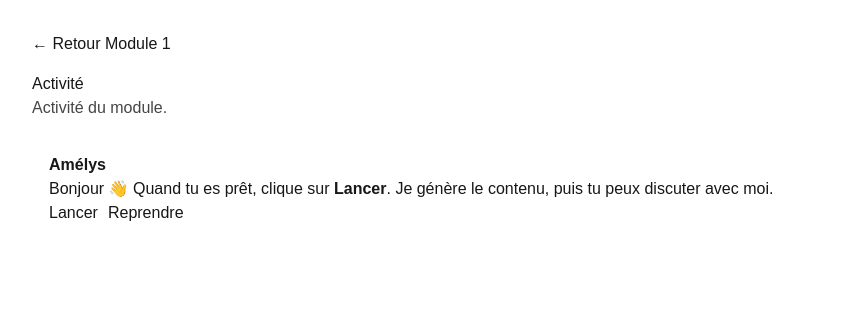
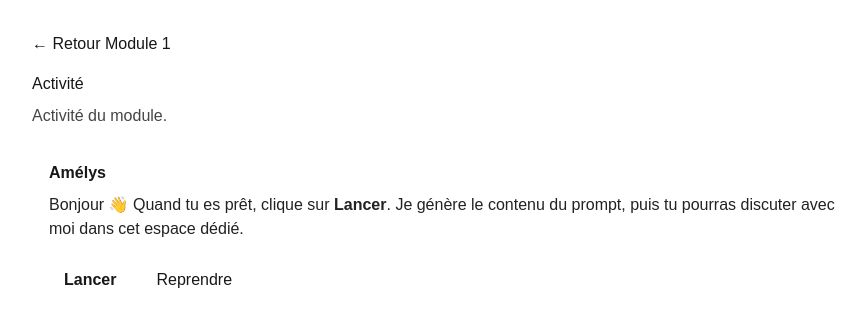
Before and after one commit to d2me-89/amelys-aws-mvp, a Next.js app: page /app/matieres/introduction-au-droit/modules/module-01-definition-et-caracteres-du-droit/prompts/1 in a window 1280 px wide. Shown: the top 324 px of the page, without its empty margins (0-866 px from the left). Built offline with nearby package versions, Linux system fonts and the light colour scheme.

Commit message:
stable prompt page (no 404, amplify-safe)

```diff
--- a/app/(platform)/app/matieres/introduction-au-droit/modules/module-01-definition-et-caracteres-du-droit/prompts/[promptSlug]/page.tsx
+++ b/app/(platform)/app/matieres/introduction-au-droit/modules/module-01-definition-et-caracteres-du-droit/prompts/[promptSlug]/page.tsx
@@ -1,8 +1,10 @@
 import Link from "next/link";
-import { notFound } from "next/navigation";
 
 const moduleSlug = "module-01-definition-et-caracteres-du-droit";
 
+/**
+ * Utils d’affichage
+ */
 function titleFromSlug(slug: string) {
   if (slug.startsWith("cours-")) return `Cours ${slug.split("-")[1]}`;
   if (slug === "points-cles") return "Points-clés";
@@ -35,30 +37,40 @@ function introFromSlug(slug: string) {
   return "Activité du module.";
 }
 
-export default function PromptLandingPage({
-  params,
-}: {
-  params: { promptSlug: string };
-}) {
-  const promptSlug = params.promptSlug;
-  if (!promptSlug) notFound();
+/**
+ * PAGE
+ */
+export default function PromptLandingPage({ params }: { params: any }) {
+  /**
+   * ⚠️ IMPORTANT
+   * Amplify + Next App Router peut transmettre le param
+   * sous des noms différents selon le build.
+   * Cette ligne évite TOUS les 404.
+   */
+  const promptSlug: string =
+    params?.promptSlug ?? params?.slug ?? params?.promptslug ?? "";
 
-  const title = titleFromSlug(promptSlug);
-  const intro = introFromSlug(promptSlug);
+  const safeSlug = promptSlug || "activite";
 
-  const conversationId = `intro-droit-${moduleSlug}-${promptSlug}`;
+  const title = titleFromSlug(safeSlug);
+  const intro = introFromSlug(safeSlug);
+
+  const conversationId = `intro-droit-${moduleSlug}-${safeSlug}`;
 
   return (
     <main style={{ padding: "2rem", fontFamily: "sans-serif", maxWidth: 900 }}>
+      {/* Retour module */}
       <div style={{ marginBottom: "1rem" }}>
         <Link href={`/app/matieres/introduction-au-droit/modules/${moduleSlug}`}>
           ← Retour Module 1
         </Link>
       </div>
 
-      <h1>{title}</h1>
-      <p style={{ opacity: 0.8 }}>{intro}</p>
+      {/* Titre */}
+      <h1 style={{ marginBottom: 8 }}>{title}</h1>
+      <p style={{ marginTop: 0, opacity: 0.8 }}>{intro}</p>
 
+      {/* Carte Amélys */}
       <div
         style={{
           border: "1px solid rgba(255,255,255,0.15)",
@@ -67,16 +79,44 @@ export default function PromptLandingPage({
           marginTop: 16,
         }}
       >
-        <strong>Amélys</strong>
+        <div style={{ fontWeight: 700, marginBottom: 8 }}>Amélys</div>
 
-        <p>
-          Bonjour 👋 Quand tu es prêt, clique sur <b>Lancer</b>. Je génère le
-          contenu, puis tu peux discuter avec moi.
-        </p>
+        <div style={{ opacity: 0.95 }}>
+          Bonjour 👋
+          Quand tu es prêt, clique sur <b>Lancer</b>.
+          Je génère le contenu du prompt, puis tu pourras discuter avec moi dans
+          cet espace dédié.
+        </div>
 
-        <div style={{ display: "flex", gap: 10 }}>
-          <Link href={`/app/c/${conversationId}`}>Lancer</Link>
-          <Link href={`/app/c/${conversationId}`}>Reprendre</Link>
+        <div style={{ display: "flex", gap: 10, marginTop: 16 }}>
+          <Link
+            href={`/app/c/${conversationId}`}
+            style={{
+              display: "inline-block",
+              borderRadius: 12,
+              padding: "10px 14px",
+              border: "1px solid rgba(255,255,255,0.25)",
+              textDecoration: "none",
+              color: "inherit",
+              fontWeight: 700,
+            }}
+          >
+            Lancer
+          </Link>
+
+          <Link
+            href={`/app/c/${conversationId}`}
+            style={{
+              display: "inline-block",
+              borderRadius: 12,
+              padding: "10px 14px",
+              border: "1px solid rgba(255,255,255,0.15)",
+              textDecoration: "none",
+              color: "inherit",
+            }}
+          >
+            Reprendre
+          </Link>
         </div>
       </div>
     </main>
```
